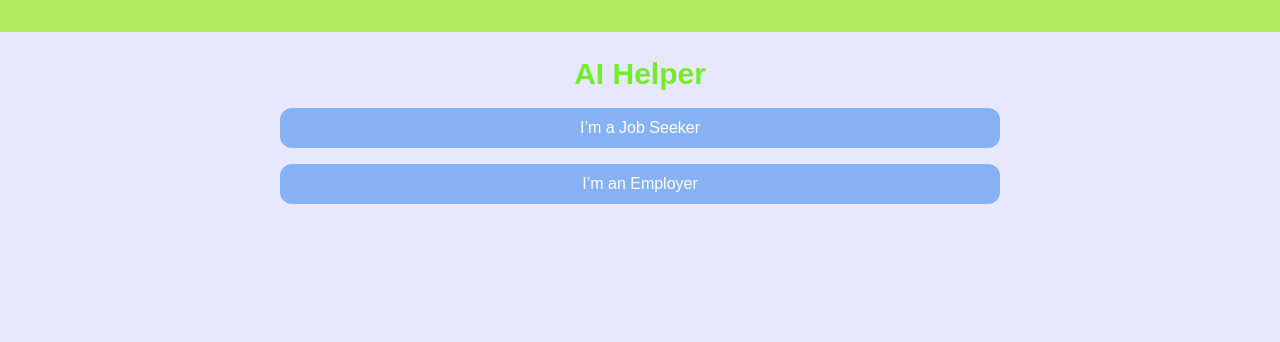
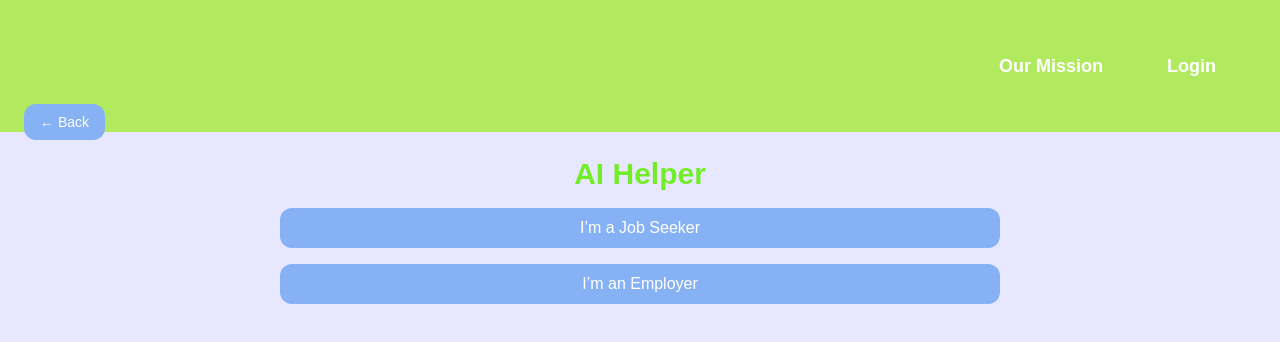
Before and after one commit to aarushi-s14/ai-job-app, a Next.js app: page / in a window 1280 px wide. Both pictures are taken after a click on the button "Let’s Go!". Shown: the top 342 px of the page. Built offline with nearby package versions, Linux system fonts and the light colour scheme.

Commit message:
updated ui

```diff
--- a/src/app/page.tsx
+++ b/src/app/page.tsx
@@ -20,8 +20,26 @@ export default function Home() {
   };
 
   return (
-    <div className="min-h-screen" style={{ backgroundColor: '#E7E7FF' }}>
-      <div className="w-full p-4" style={{ backgroundColor: '#B2EA5F' }} />
+    <div className="min-h-screen relative" style={{ backgroundColor: '#E7E7FF' }}>
+      <div className="w-full p-10" style={{ backgroundColor: '#B2EA5F' }}>
+        {/* Buttons added to the banner */}
+        <div className="flex justify-end items-center space-x-4">
+          <button
+            className="px-6 py-3 rounded-xl text-lg font-semibold"
+            style={{ backgroundColor: '#B2EA5F', color: '#FFFFFF' }}
+            onClick={() => setScreen('mission')}
+          >
+            Our Mission
+          </button>
+          <button
+            className="px-6 py-3 rounded-xl text-lg font-semibold"
+            style={{ backgroundColor: '#B2EA5F', color: '#FFFFFF' }}
+            onClick={() => setScreen('login')}
+          >
+            Login
+          </button>
+        </div>
+      </div>
 
       {screen === 'landing' && (
         <div className="flex flex-col items-center justify-center text-center h-[90vh] px-4">
@@ -60,6 +78,15 @@ export default function Home() {
               I’m an Employer
             </button>
           </div>
+
+          {/* Back button in bottom left corner */}
+          <button
+            className="absolute top-26 left-6 px-4 py-2 text-white rounded-xl text-sm"
+            style={{ backgroundColor: '#86B2F5' }}
+            onClick={() => setScreen('landing')}
+          >
+            ← Back
+          </button>
         </div>
       )}
 
```
